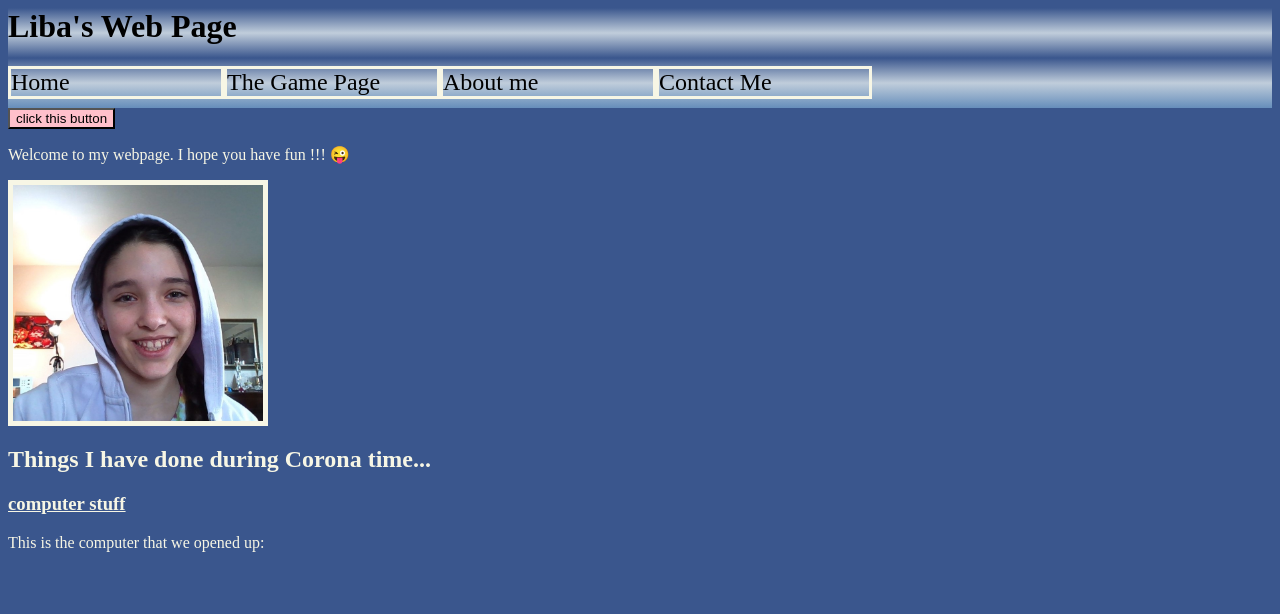
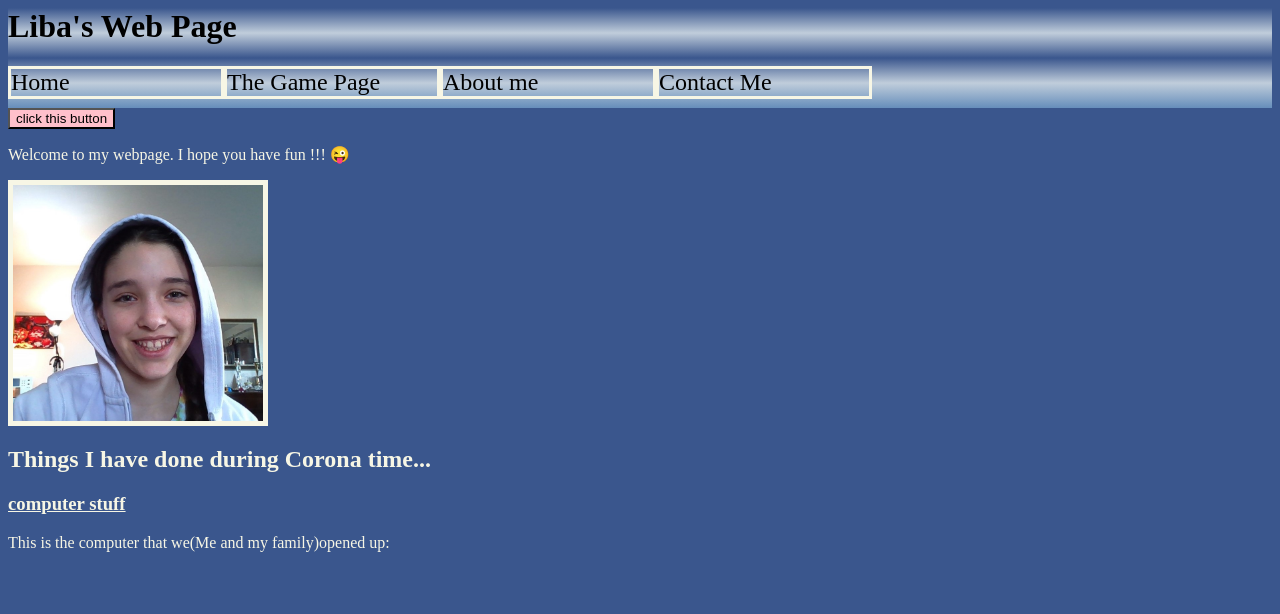
Before and after one commit to kesselmanl24863/libas-web-site, a plain HTML site: page index.html in a window 1280 px wide. Shown: the top 614 px of the page. Drawn offline with Linux system fonts and the light colour scheme.

Commit message:
Worked on the computer part of my Home page.

```diff
--- a/index.html
+++ b/index.html
@@ -31,7 +31,7 @@
         <h2> Things I have done during Corona time...</h2>
         <h3>computer stuff</h3>
 
-        <p>This is the computer that we opened up:</p>
+        <p>This is the computer that we(Me and my family)opened up:</p>
 
         <div class="imageHolder">
             <img class="covidPictures" src="resources/images/insideofdesktop.jpg"/>
```
